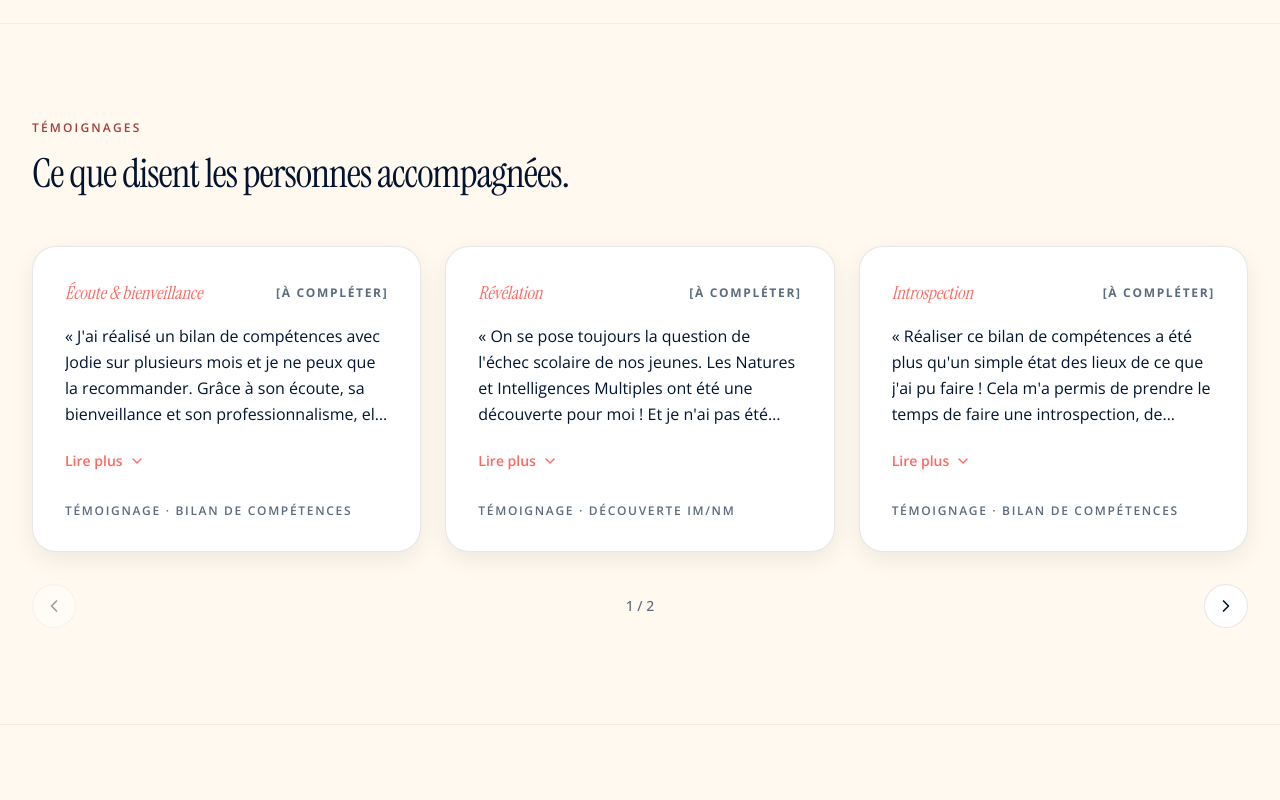
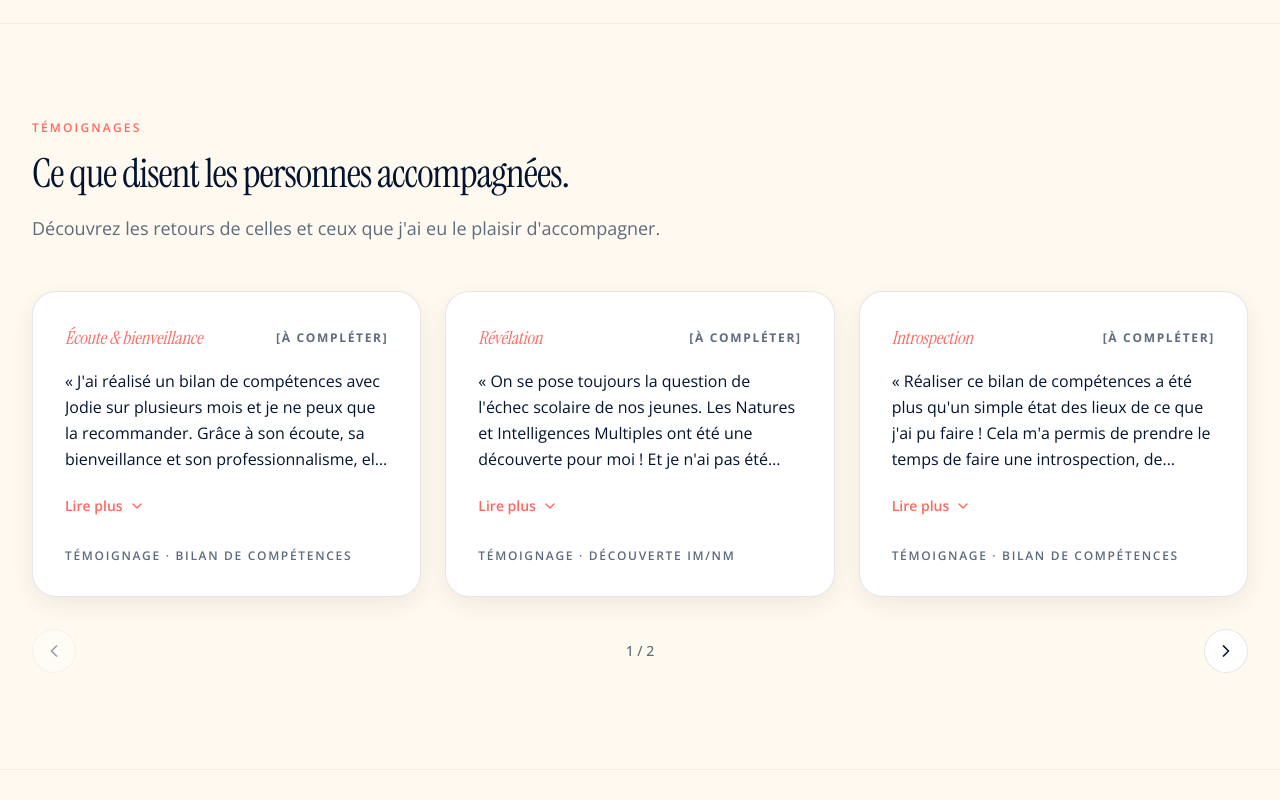
Before and after one commit to chris97425/jodie-manent, a Next.js app: page / in a window 1280 px wide. Shown: the part 2380-3180 px from the top of the page. Built offline with nearby package versions, Linux system fonts and the light colour scheme.

Commit message:
feat(home): eyebrow Témoignages en corail + phrase de présentation sous le titre

```diff
--- a/src/components/home/social-proof.tsx
+++ b/src/components/home/social-proof.tsx
@@ -9,6 +9,7 @@ export function SocialProof() {
       className="border-y border-ink-700/5 bg-cream-50"
       eyebrow="Témoignages"
       title="Ce que disent les personnes accompagnées."
+      description="Découvrez les retours de celles et ceux que j'ai eu le plaisir d'accompagner."
     >
       <RevealOnScroll>
         <TestimonialStack items={HOME_TESTIMONIALS} />
--- a/src/components/ui/section.tsx
+++ b/src/components/ui/section.tsx
@@ -40,7 +40,7 @@ export function Section({
             )}
           >
             {eyebrow ? (
-              <p className="mb-3 text-xs font-semibold uppercase tracking-[0.18em] text-coral-800">
+              <p className="mb-3 text-xs font-semibold uppercase tracking-[0.18em] text-coral-500">
                 {eyebrow}
               </p>
             ) : null}
```
